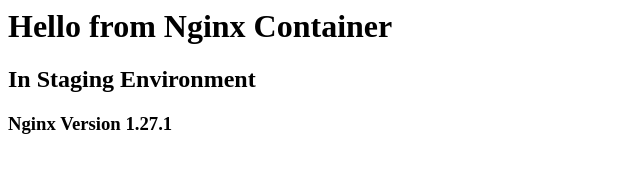
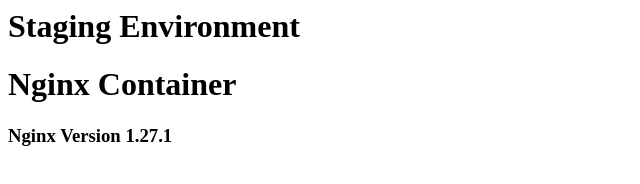
Before and after one commit to mtsantosd/nginx-webserver, a plain HTML site: page staging/index.html in a window 1280 px wide. Shown: the whole page, without its empty margins (0-640 px from the left). Drawn offline with Linux system fonts and the light colour scheme.

Commit message:
update index.html from staging

```diff
--- a/staging/index.html
+++ b/staging/index.html
@@ -1,3 +1,3 @@
-<h1><b>Hello from Nginx Container</b></h1>
-<h2><b>In Staging Environment</b></h2>
+<h1>Staging Environment</h1>
+<h1>Nginx Container</h1>
 <h3>Nginx Version 1.27.1</h3>
```
